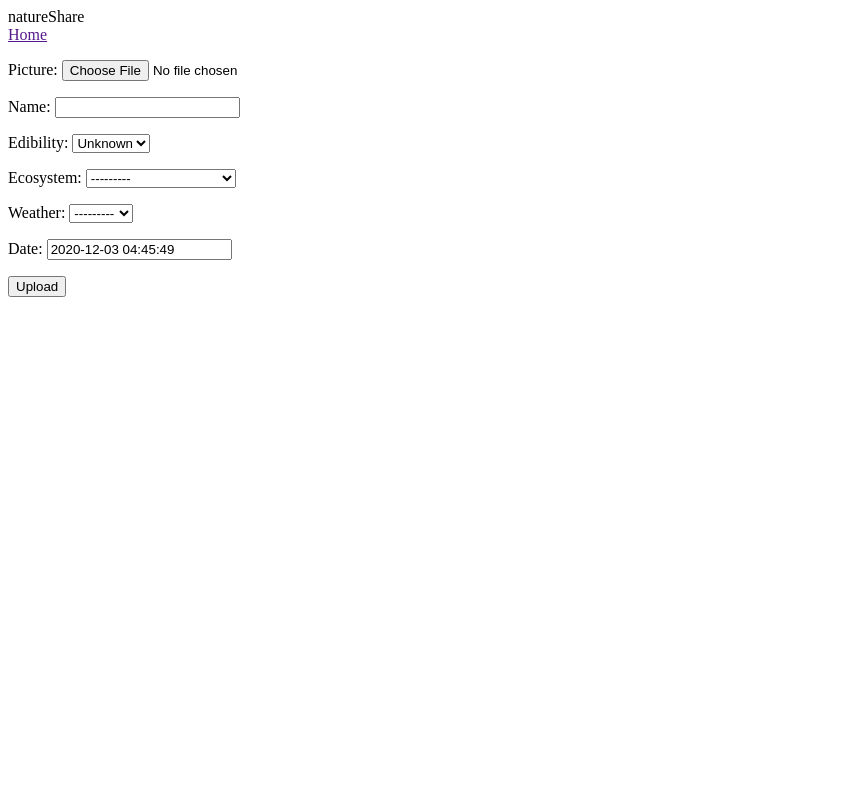
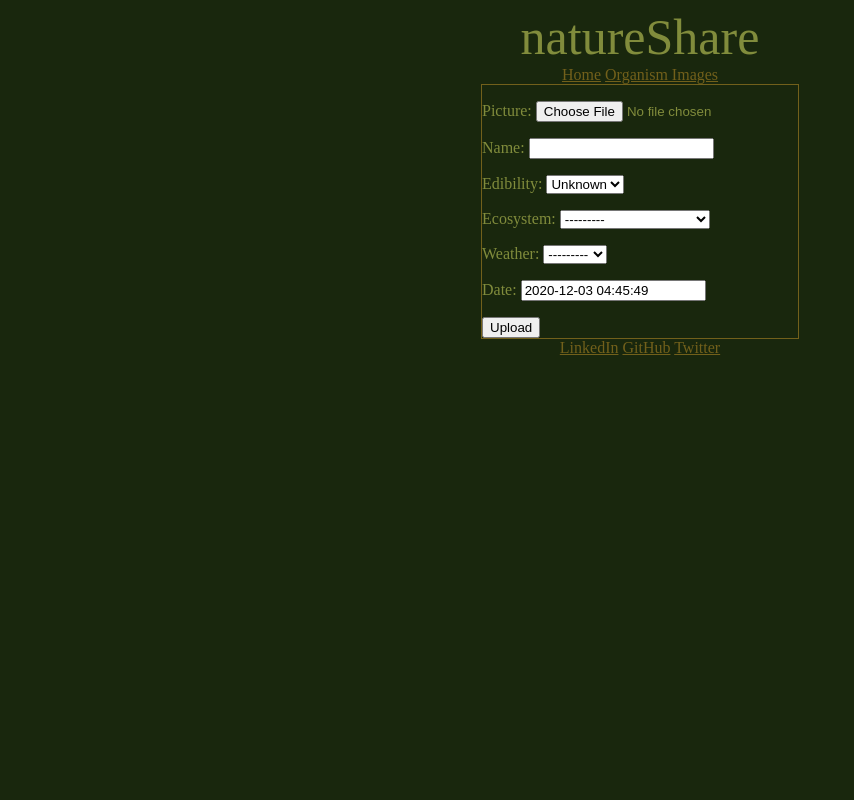
Before and after one commit to jpchato/nature-share, a Django app: page / in a window 1280 px wide. Shown: the whole page, without its empty margins (0-854 px from the left). Run offline with Django 3.2, Linux system fonts and the light colour scheme.

Commit message:
updated styling

```diff
--- /dev/null
+++ b/natureShare/natureShareApp/static/natureShareApp/home_style.css
@@ -0,0 +1,31 @@
+/* path 'natureShareApp/home_style.css' */
+/* colors https://www.color-hex.com/color-palette/7321 */
+
+html {
+    background-color: #19270d;
+    color: #818c3c;
+}
+
+header{
+    text-align: center;
+    font-size: 50px;
+}
+
+nav {
+    text-align: center;
+}
+
+footer{
+    text-align: center;
+}
+
+a {
+    color: #72601b;
+}
+
+form {
+    text-align: left;
+    border: solid 1px #72601b;
+    width: 25%;
+    margin: auto;
+}
--- a/natureShare/natureShareApp/views.py
+++ b/natureShare/natureShareApp/views.py
@@ -11,7 +11,9 @@
 
         if form.is_valid():
             form.save()
-            return redirect('success')
+            # return redirect('success')
+            plural_organism = Organism.objects.all()
+            return render(request, 'natureShareApp/images.html', {'organism_images' : plural_organism})
 
     else:
         form = OrganismForm()
@@ -20,6 +22,7 @@
 def success(request):
     return HttpResponse('IT WORKED')
 
+# https://www.geeksforgeeks.org/python-uploading-images-in-django/
 def display_images(request):
     if request.method == 'GET':
         plural_organism = Organism.objects.all()
--- a/natureShare/templates/base.html
+++ b/natureShare/templates/base.html
@@ -5,8 +5,16 @@
         natureShare
     </header>
     <nav>
-        <a href="">Home</a>
+        <a href="http://127.0.0.1:8000/">Home</a>
+        <a href="http://127.0.0.1:8000/organism_images">Organism Images</a>
     </nav>
+
+
     {% block content %}
     {% endblock %}
+    <footer>
+        <a href="https://www.linkedin.com/in/jessepena4/">LinkedIn</a>
+        <a href="https://github.com/jpchato">GitHub</a>
+        <a href="https://twitter.com/jpchato">Twitter</a>
+    </footer>
 </body>
--- a/natureShare/templates/natureShareApp/home.html
+++ b/natureShare/templates/natureShareApp/home.html
@@ -1,6 +1,10 @@
 {% extends 'base.html' %}
 
+
 {% block content %}
+{% load static %}
+
+<link rel="stylesheet" type="text/css" href="{% static 'natureShareApp/home_style.css' %}">
 
 <!DOCTYPE html>
 <html lang="en">
```
Also changed, not shown: natureShare/natureShareApp/static/natureShareApp/images_style.css (added, +28 -0 lines), natureShare/templates/natureShareApp/images.html (+11 -1 lines), natureShare/db.sqlite3, natureShare/media/images/specialGroup.jfif (added), natureShare/media/images/specialGroup_2T1UOlo.jfif (added), natureShare/media/images/specialGroup_3Byf9Qt.jfif (added), natureShare/media/images/specialGroup_ITJwcAP.jfif (added), natureShare/media/images/specialGroup_Jcylc0u.jfif (added), natureShare/media/images/specialGroup_ehGzlGT.jfif (added), natureShare/media/images/specialGroup_yBwiLTu.jfif (added), 1 other file.
